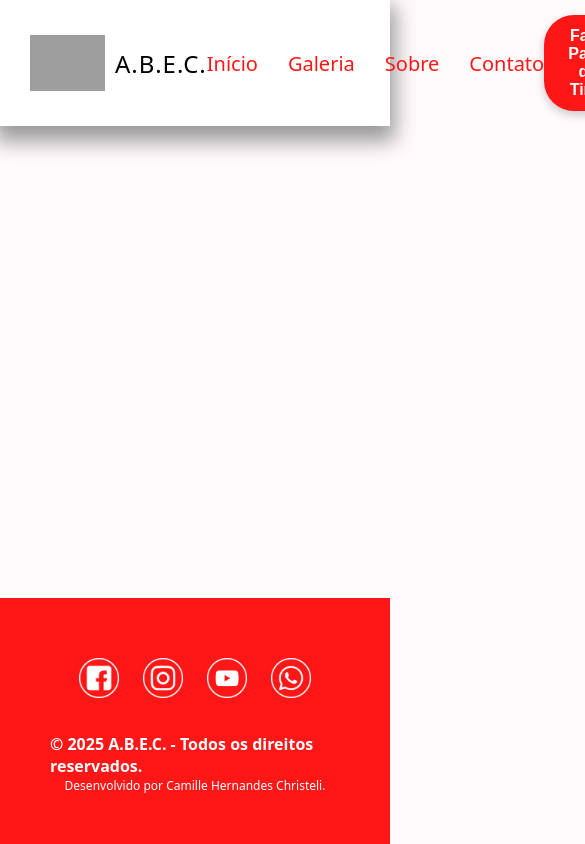
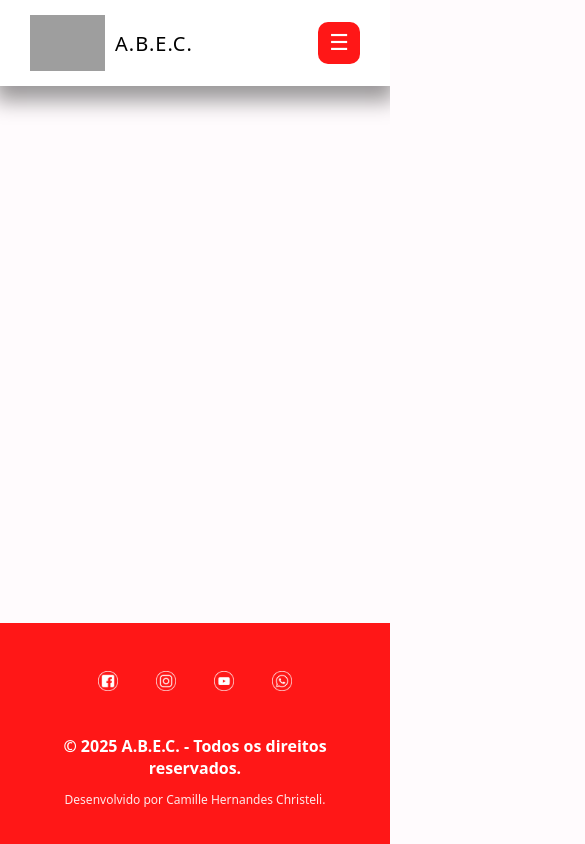
Before and after one commit to camillsc/ABEC, a plain HTML site: page index.html in a window 390 px wide. Shown: the top 844 px of the page, 585 px wide, since content can reach past the window. Drawn offline with Linux system fonts and the light colour scheme; grey boxes are pictures that could not be loaded.

Commit message:
Mobile and nav

```diff
--- a/index.html
+++ b/index.html
@@ -15,8 +15,8 @@
                 <img src="resources/logo.png" alt="Logotipo ABEC">
                 <h1>A.B.E.C.</h1>
             </div>
-
-            <nav>
+            <button class="menu-toggle" aria-expanded="false" aria-controls="primary-nav" aria-label="Abrir menu">☰</button>
+            <nav id="primary-nav">
                 <ul>
                     <li><a href="index.html">Início</a></li>
                     <li><a href="galeria.html">Galeria</a></li>
@@ -64,5 +64,6 @@
                 <p>Desenvolvido por Camille Hernandes Christeli.</p>
             </div>
         </footer>
+        <script src="js/nav.js" defer></script>
     </body>
 </html>
--- /dev/null
+++ b/js/nav.js
@@ -0,0 +1,22 @@
+// js/nav.js
+document.addEventListener('DOMContentLoaded', () => {
+  const btn = document.querySelector('.menu-toggle');
+  const nav = document.getElementById('primary-nav');
+  if(!btn || !nav) return;
+
+  const toggle = () => {
+    const isOpen = nav.classList.toggle('open');
+    btn.setAttribute('aria-expanded', isOpen ? 'true' : 'false');
+    document.body.style.overflow = isOpen ? 'hidden' : ''; // trava scroll ao abrir
+  };
+
+  btn.addEventListener('click', toggle);
+
+  // fecha ao clicar em link ou apertar ESC
+  nav.querySelectorAll('a').forEach(a => a.addEventListener('click', () => {
+    nav.classList.remove('open'); btn.setAttribute('aria-expanded','false'); document.body.style.overflow='';
+  }));
+  document.addEventListener('keydown', e=>{
+    if(e.key==='Escape' && nav.classList.contains('open')){ toggle(); }
+  });
+});
--- a/styles/style.css
+++ b/styles/style.css
@@ -135,24 +135,67 @@ main {
     width: 100%;
 }
 
-/* === REDES SOCIAIS === */
-.redes-sociais img {
-    width: 40px;
-    height: 40px;
-    margin: 10px;
+/* === REDES SOCIAIS (novo) === */
+.redes-sociais{
+  display:flex;
+  gap:14px;               /* espaçamento lateral entre ícones */
+  flex-wrap:wrap;         /* quebra linha no celular */
+  justify-content:center;
+}
+
+.redes-sociais a{
+  width:48px; height:48px;
+  display:grid;           /* centraliza o ícone dentro do círculo */
+  place-items:center;
+
+  border-radius:50%;
+  background: transparent;
+  transition: transform .2s ease, background .2s ease, box-shadow .2s ease;
+}
+
+.redes-sociais a:hover{
+  background: rgba(255,255,255,.12);
+  transform: translateY(-2px) scale(1.04);
+  box-shadow: 0 6px 16px rgba(0,0,0,.25);
+}
+
+/* Tira a margem que empurrava tudo e ajusta o tamanho do ícone */
+.redes-sociais img{
+  width:22px; height:22px;
+  margin:0;
+  display:block;
+}
+
+/* Textos do rodapé */
+.copy p,
+.desenvolvido p{
+  color:#fff;
+  text-align:center;
+  margin:0;
+}
+
+.copy p{ font-weight:700; }
+.desenvolvido p{
+  font-size:12px;
+  opacity:.9;
+  margin-top:4px;
+}
+
+/* Mobile finos */
+@media (max-width:420px){
+  .redes-sociais a{ width:44px; height:44px; }
+  .redes-sociais img{ width:20px; height:20px; }
 }
 
 /* === RODAPÉ === */
-footer {
-  background-color: #ff1717;
-  padding: 50px;
-  display: flex;
-  flex-direction: column;
-  align-items: center;
-  justify-content: center;
+footer{
+  background:#ff1717;
+  padding: 36px 16px;
+  display:flex;
+  flex-direction:column;
+  align-items:center;
+  gap: 12px;              /* espaço entre redes, copy e desenvolvido */
 }
-
-
 
 /* === TEXTOS NO RODAPÉ === */
 .copy p {
@@ -166,3 +209,52 @@ footer {
     color: white;
     font-size: 12px;
 }
+
+/* ===== Responsividade geral ===== */
+img { display:block; max-width:100%; height:auto; }
+
+/* botão hambúrguer: escondido no desktop */
+.menu-toggle{
+  display:none;
+  border:0; background:#ff1717; color:#fff;
+  width:42px; height:42px; border-radius:10px;
+  font-size:22px; cursor:pointer;
+}
+
+/* Layout desktop permanece igual; adjust no mobile */
+@media (max-width: 820px){
+  header{ gap:12px; }
+  .logo-img-header h1{ font-size:20px; }
+  nav a{ font-size:18px; }
+
+  /* mostra o hambúrguer */
+  .menu-toggle{ display:inline-flex; align-items:center; justify-content:center; }
+
+  /* esconde botão "Faça Parte" no topo para ganhar espaço (opcional) */
+  .button-header{ display:none; }
+
+  /* vira menu drop-down */
+  nav{
+    position: fixed; top: 70px; left: 0; right: 0;
+    background:#fff; border-top:1px solid #eee;
+    box-shadow: 0 10px 20px rgba(0,0,0,.08);
+    display: none;   /* fechado por padrão */
+    z-index: 999;
+  }
+  nav.open{ display:block; }
+
+  nav ul{
+    display:flex; flex-direction:column; gap:14px;
+    padding:16px 24px; align-items:center;
+  }
+}
+
+/* Galeria: 2 colunas no mobile, 3/4 já definidos em gallery.css */
+@media (max-width: 420px){
+  .grid{ grid-template-columns: 1fr 1fr; gap:8px; }
+}
+
+/* Carrossel: botões menores no mobile */
+@media (max-width: 480px){
+  .tc__btn{ width:38px; height:38px; font-size:24px; }
+}
```
Also changed, not shown: contato.html (+3 -1 lines), formulario.html (+3 -2 lines), galeria.html (+3 -3 lines), sobre.html (+3 -2 lines).
